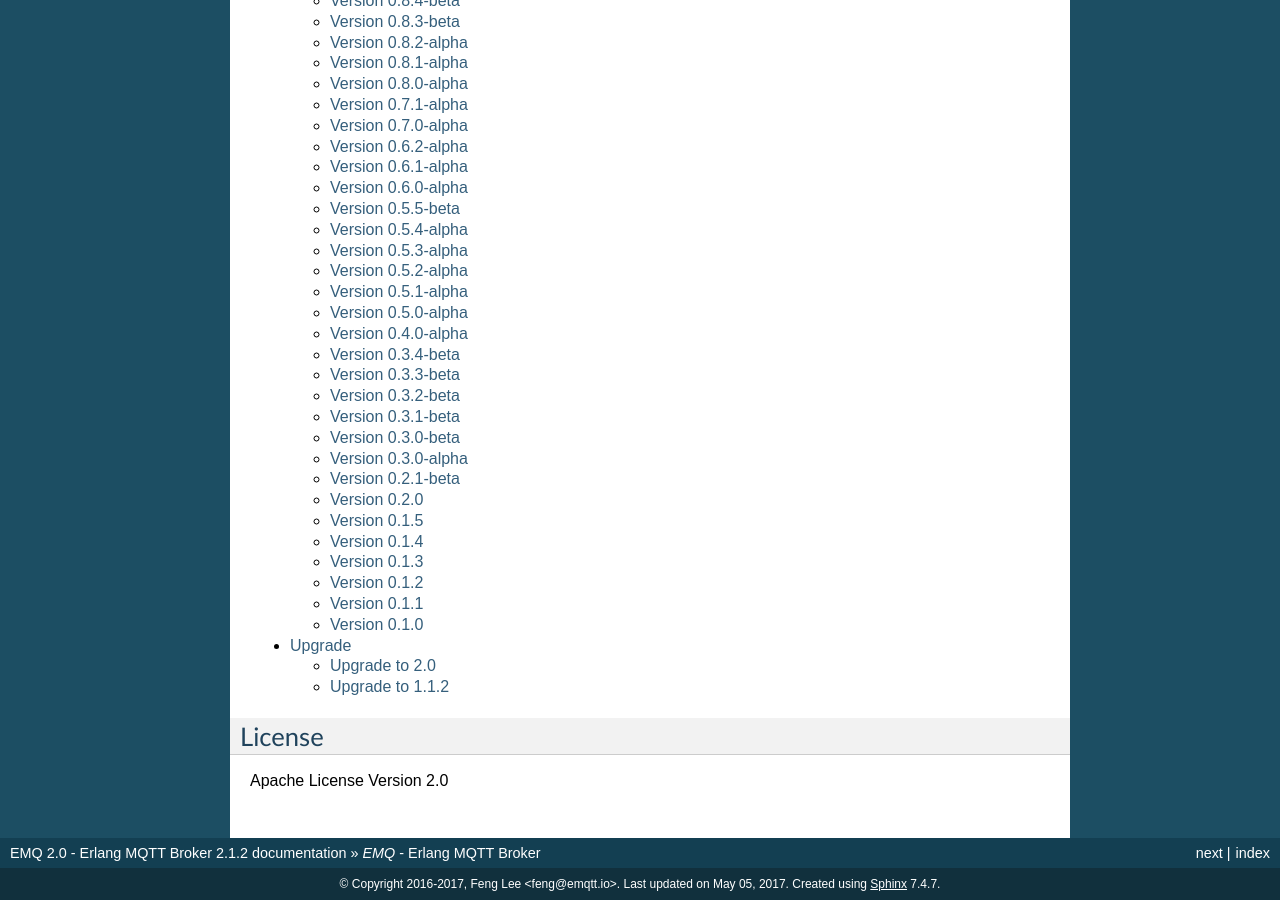
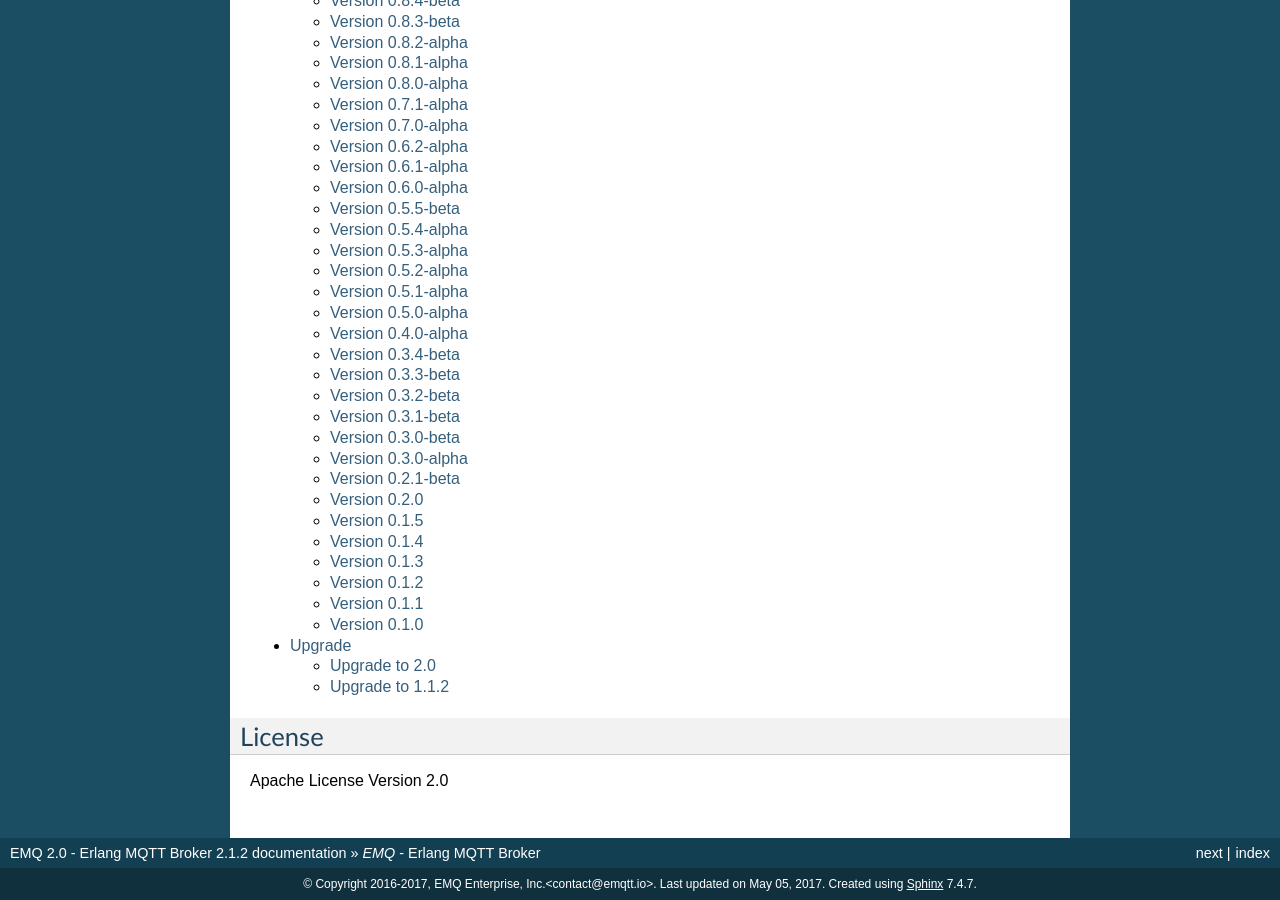
Before and after one commit to emqxarchive/emqx-docs-en, a Sphinx documentation site: the page built from source/index.rst, in a window 1280 px wide and 900 px high, scrolled down 4728 px. Built offline with Sphinx 7.4.7, drawn with Linux system fonts in a browser that asks for light colours.

Commit message:
Copyright EMQ Enterprise, Inc.

```diff
--- a/source/conf.py
+++ b/source/conf.py
@@ -50,7 +50,7 @@
 
 # General information about the project.
 project = u'EMQ 2.0 - Erlang MQTT Broker'
-copyright = u'2016-2017, Feng Lee <feng@emqtt.io>'
+copyright = u'2016-2017, EMQ Enterprise, Inc.<contact@emqtt.io>'
 
 # The version info for the project you're documenting, acts as replacement for
 # |version| and |release|, also used in various other places throughout the
@@ -203,7 +203,7 @@
 #  author, documentclass [howto, manual, or own class]).
 latex_documents = [
   ('index', 'ErlangMQTTBroker.tex', u'EMQ 2.0 Documentation',
-   u'Feng Lee <feng@emqtt.io>', 'manual'),
+   u'EMQ Enterprise, Inc<contact@emqtt.io>', 'manual'),
 ]
 
 # The name of an image file (relative to this directory) to place at the top of
@@ -233,7 +233,7 @@
 # (source start file, name, description, authors, manual section).
 man_pages = [
     ('index', 'erlangmqttbroker', u'EMQ 2.0 Documentation',
-     [u'Feng Lee <feng@emqtt.io>'], 1)
+     [u'EMQ Enterprise, Inc.<contact@emqtt.io>'], 1)
 ]
 
 # If true, show URL addresses after external links.
@@ -247,7 +247,7 @@
 #  dir menu entry, description, category)
 texinfo_documents = [
   ('index', 'ErlangMQTTBroker', u'Erlang MQTT Broker Documentation',
-   u'Feng Lee <feng@emqtt.io>', 'ErlangMQTTBroker', 'One line description of project.',
+   u'EMQ Enterprise, Inc.<contact@emqtt.io>', 'ErlangMQTTBroker', 'One line description of project.',
    'Miscellaneous'),
 ]
 
@@ -268,9 +268,9 @@
 
 # Bibliographic Dublin Core info.
 epub_title = u'Erlang MQTT Broker'
-epub_author = u'Feng Lee <feng@emqtt.io>'
-epub_publisher = u'Feng Lee <feng@emqtt.io>'
-epub_copyright = u'2016-2017, Feng Lee <feng@emqtt.io>'
+epub_author = u'EMQ Enterprise, Inc.<contact@emqtt.io>'
+epub_publisher = u'EMQ Enterprise, Inc.<contact@emqtt.io>'
+epub_copyright = u'2016-2017, EMQ Enterprise, Inc.'
 
 # The basename for the epub file. It defaults to the project name.
 #epub_basename = u'Erlang MQTT Broker'
```
